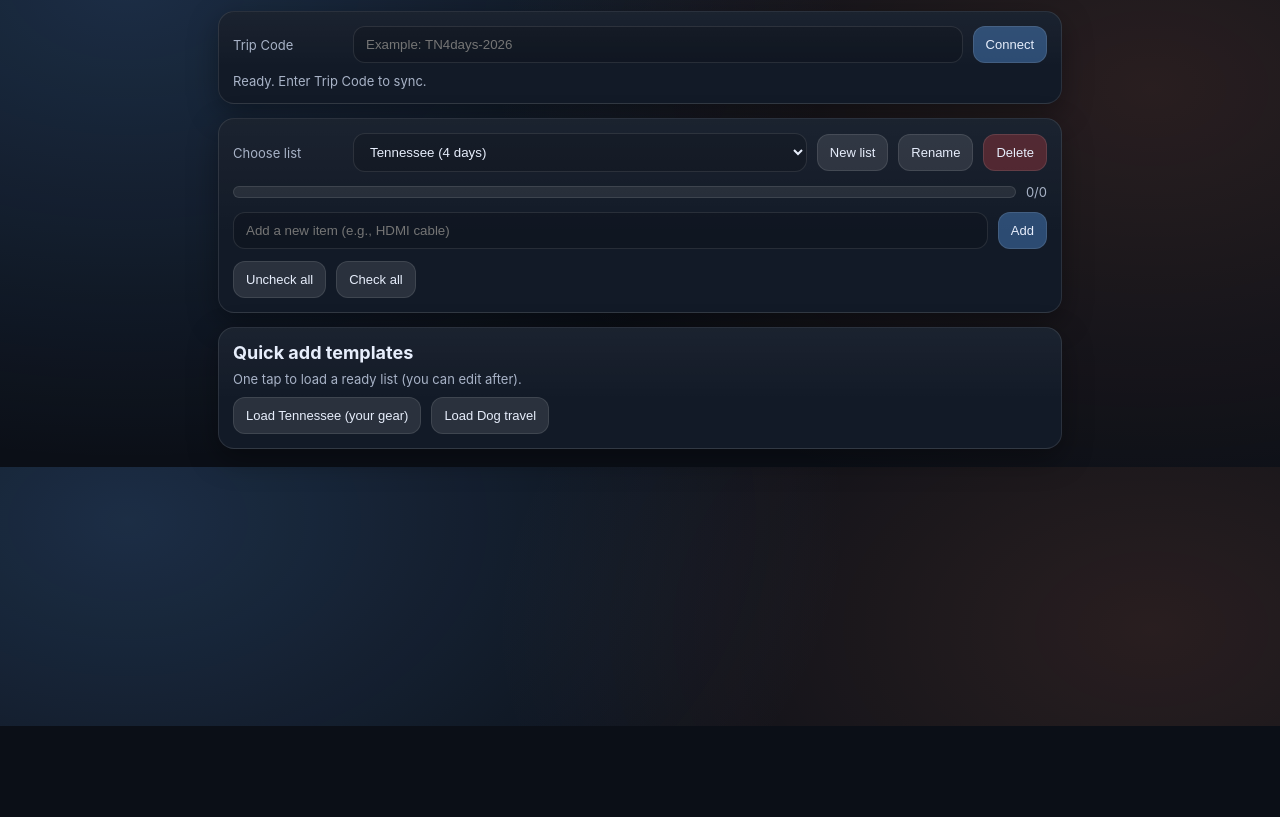
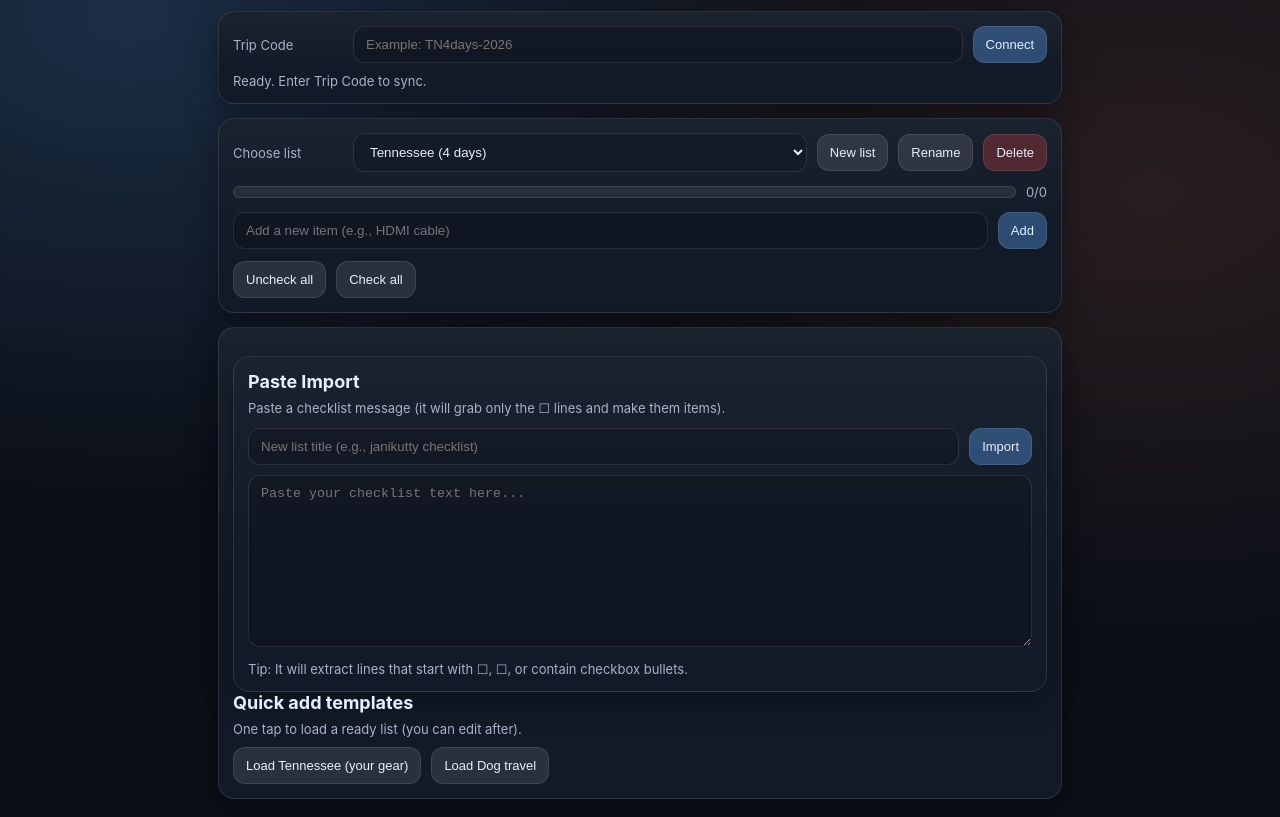
Before and after one commit to jcchiyezhath/checklist, a plain HTML site: page index.html in a window 1280 px wide. Shown: the part 74-891 px from the top of the page. Before the commit the page ends 800 px from the top, so only its background shows below. Drawn offline with Linux system fonts and the light colour scheme; no server answers.

Commit message:
Update index.html

```diff
--- a/index.html
+++ b/index.html
@@ -61,6 +61,25 @@
     </section>
 
     <section class="card">
+      <section class="card">
+  <h2>Paste Import</h2>
+  <p class="sub">Paste a checklist message (it will grab only the ☐ lines and make them items).</p>
+
+  <div class="add" style="grid-template-columns: 1fr auto;">
+    <input id="pasteListTitle" type="text" placeholder="New list title (e.g., janikutty checklist)" />
+    <button id="btnPasteImport" class="btn primary">Import</button>
+  </div>
+
+  <div style="margin-top:10px;">
+    <textarea id="pasteBox" rows="10" style="width:100%; padding:10px 12px; border-radius:12px; border:1px solid rgba(255,255,255,0.10); background:rgba(0,0,0,0.15); color:#e7eefc; outline:none;"
+      placeholder="Paste your checklist text here..."></textarea>
+  </div>
+
+  <p class="sub" style="margin-top:10px;">
+    Tip: It will extract lines that start with ☐, ☐, or contain checkbox bullets.
+  </p>
+</section>
+
       <h2>Quick add templates</h2>
       <p class="sub">One tap to load a ready list (you can edit after).</p>
       <div class="templates">
```
